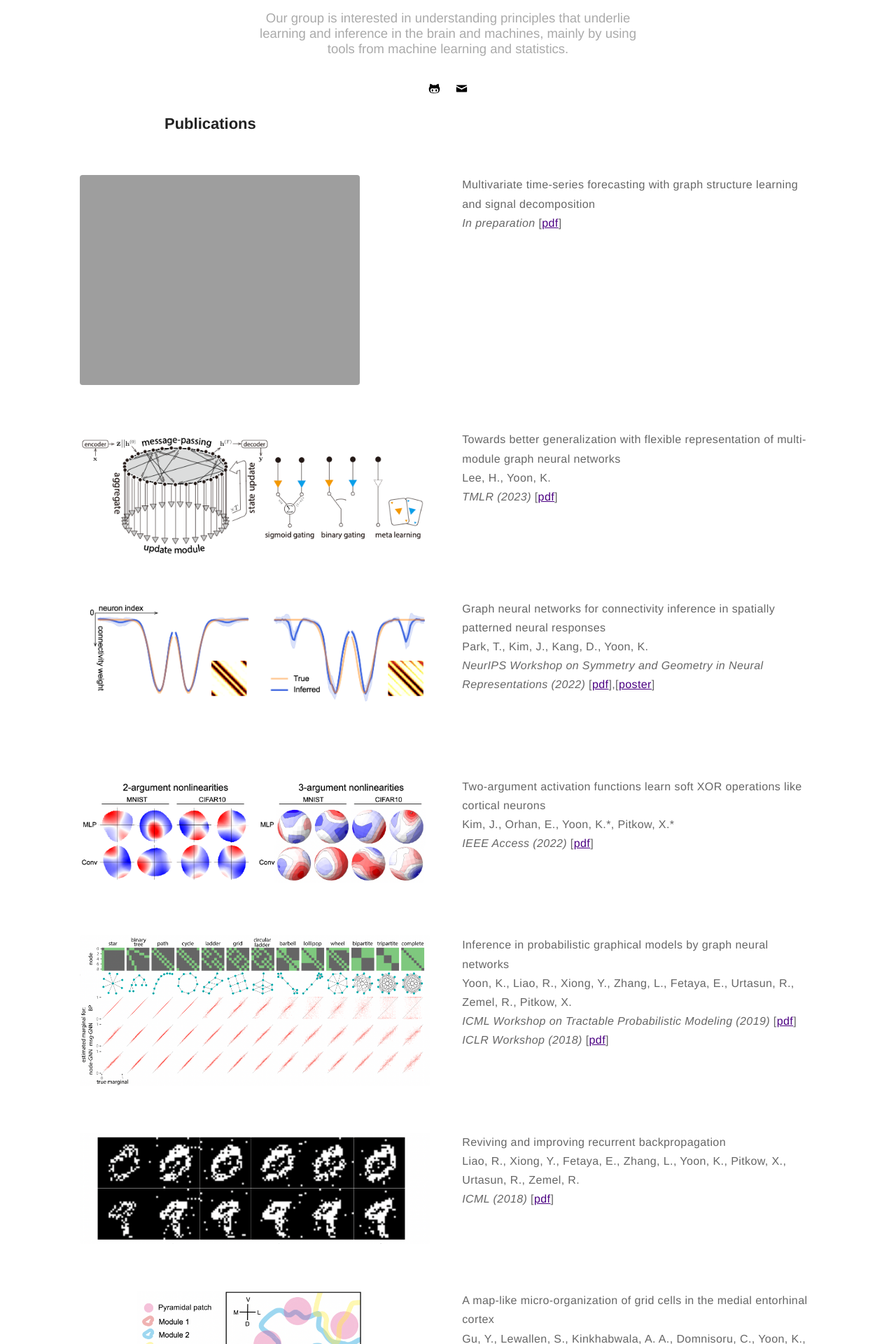
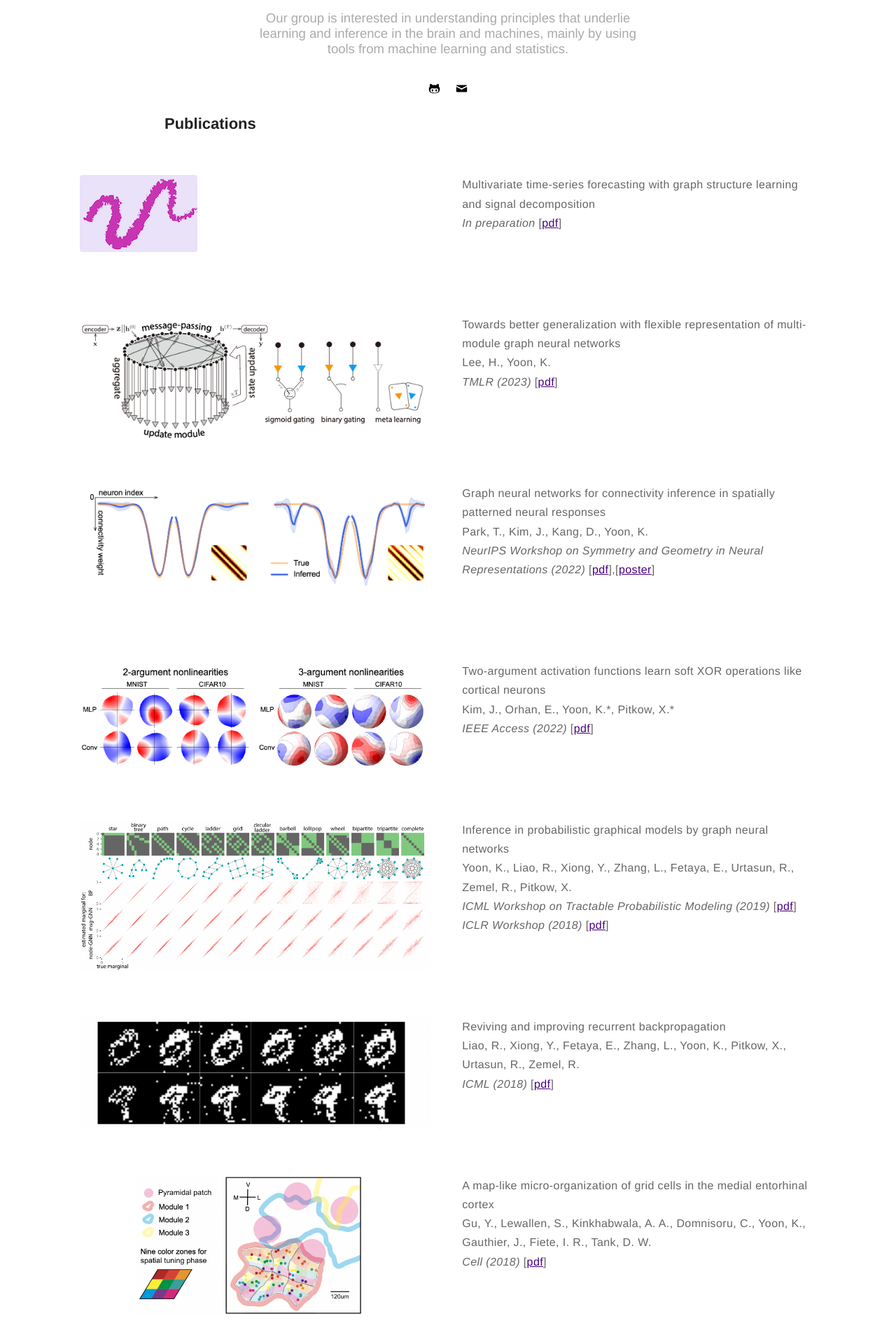
Before and after one commit to kijungyoon/kijungyoon.github.io, a Jekyll site: the page built from papers.md, in a window 1280 px wide. Shown: the part 324-2244 px from the top of the page at 70% size. Built offline with Jekyll 4.4.1, drawn with Linux system fonts in a browser that asks for light colours.

Commit message:
Update papers.md

```diff
--- a/papers.md
+++ b/papers.md
@@ -10,7 +10,7 @@
 <h2>Publications</h2>
 <div class="side-by-side">
     <div class="toleft">
-        <img class="image" src="https://kijungyoon.github.io/assets/images/ts.png" alt="Alt Text">
+        <img class="image" src="https://kijungyoon.github.io/assets/images/timeseries.png" alt="Alt Text">
     </div>
 
     <div class="toright">
```
